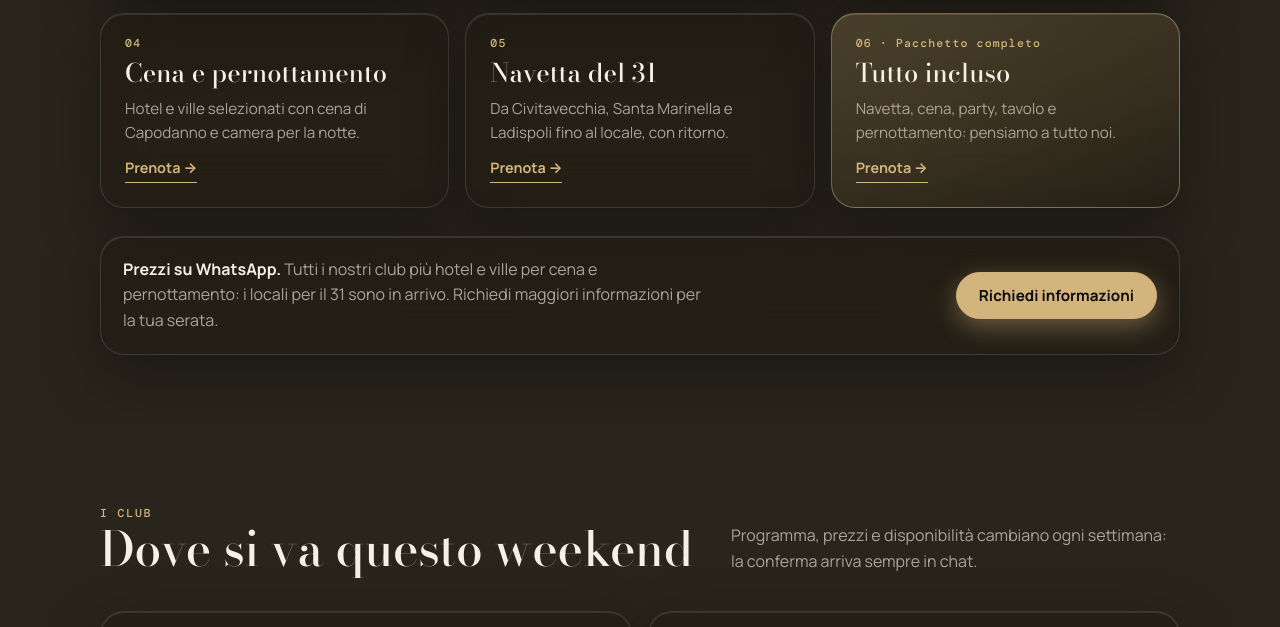
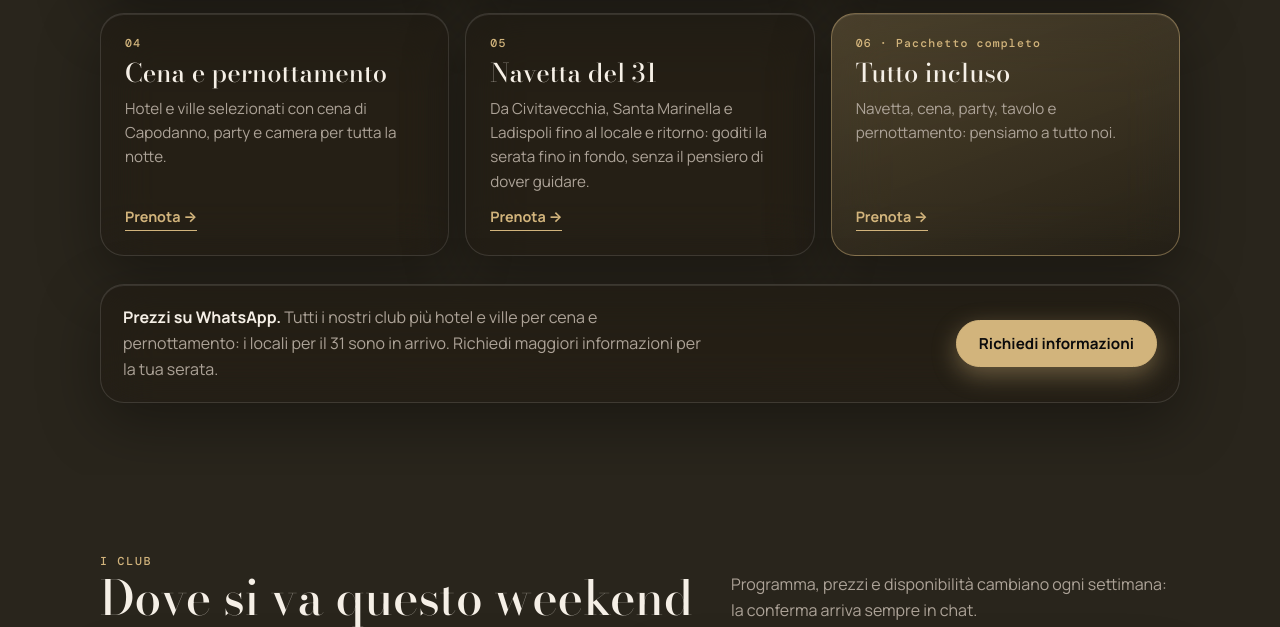
Before and after one commit to gasbarrigiordano-max/SITO-ELITE, a plain HTML site: page index.html in a window 1280 px wide. Shown: the part 1148-1775 px from the top of the page. Drawn offline with nearby package versions, Linux system fonts and the light colour scheme.

Commit message:
Expand New Year's Eve overnight and shuttle descriptions
Co-Authored-By: Claude Opus 5.5 <noreply@anthropic.com>
Claude-Session: https://claude.ai/code/session_018cPoRPKJdcSN1CFVabE9hw

```diff
--- a/index.html
+++ b/index.html
@@ -306,8 +306,8 @@ input,select,textarea{background-color:rgba(0,0,0,.28);border-color:rgba(255,255
       <article class="nye"><span class="n">01</span><h3>Ingresso in pista</h3><p>Lista per entrare dopo mezzanotte in tutti i nostri club.</p><button type="button" data-nye="Ingresso in pista">Prenota →</button></article>
       <article class="nye"><span class="n">02</span><h3>Tavolo privé</h3><p>Tavolo riservato in discoteca per il tuo gruppo, con servizio bottiglia.</p><button type="button" data-nye="Tavolo privé in discoteca">Prenota →</button></article>
       <article class="nye"><span class="n">03</span><h3>Cena + party</h3><p>Cenone e brindisi di mezzanotte, poi si balla nello stesso locale.</p><button type="button" data-nye="Cena + party">Prenota →</button></article>
-      <article class="nye"><span class="n">04</span><h3>Cena e pernottamento</h3><p>Hotel e ville selezionati con cena di Capodanno e camera per la notte.</p><button type="button" data-nye="Cena e pernottamento (hotel / villa)">Prenota →</button></article>
-      <article class="nye"><span class="n">05</span><h3>Navetta del 31</h3><p>Da Civitavecchia, Santa Marinella e Ladispoli fino al locale, con ritorno.</p><button type="button" data-nye="Navetta">Prenota →</button></article>
+      <article class="nye"><span class="n">04</span><h3>Cena e pernottamento</h3><p>Hotel e ville selezionati con cena di Capodanno, party e camera per tutta la notte.</p><button type="button" data-nye="Cena e pernottamento (hotel / villa)">Prenota →</button></article>
+      <article class="nye"><span class="n">05</span><h3>Navetta del 31</h3><p>Da Civitavecchia, Santa Marinella e Ladispoli fino al locale e ritorno: goditi la serata fino in fondo, senza il pensiero di dover guidare.</p><button type="button" data-nye="Navetta">Prenota →</button></article>
       <article class="nye all"><span class="n">06 · Pacchetto completo</span><h3>Tutto incluso</h3><p>Navetta, cena, party, tavolo e pernottamento: pensiamo a tutto noi.</p><button type="button" data-nye="Pacchetto completo (tutto incluso)">Prenota →</button></article>
     </div>
     <div class="nye-foot">
```
